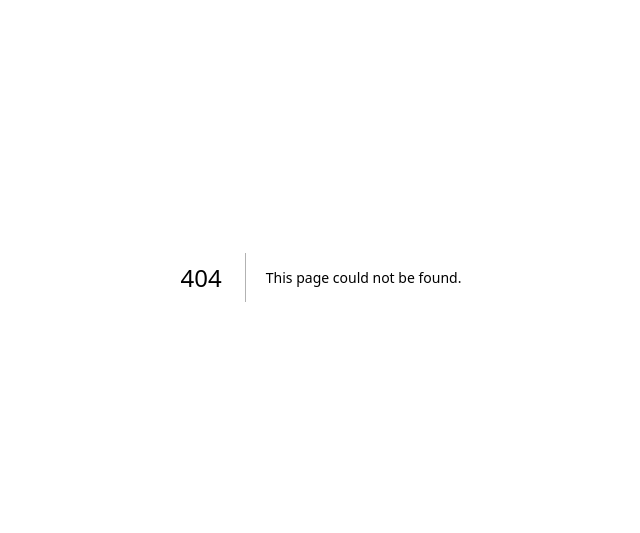
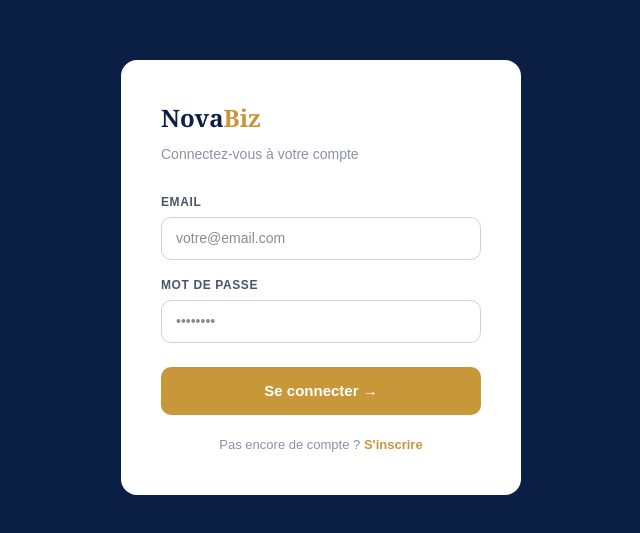
Before and after one commit to rabyantoine/Novabiz, a Next.js app: page /login in a window 1280 px wide. Before the commit this address had no page. Shown: the part 123-656 px from the top of the page, without its empty margins (319-959 px from the left). Built offline with nearby package versions, Linux system fonts and the light colour scheme; no server answers.

Commit message:
authentification Supabase - login signup dashboard

```diff
--- /dev/null
+++ b/app/dashboard/page.tsx
@@ -0,0 +1,62 @@
+'use client'
+import { useEffect, useState } from 'react'
+import { supabase } from '../../lib/supabase'
+
+export default function Dashboard() {
+  const [user, setUser] = useState<any>(null)
+
+  useEffect(() => {
+    const getUser = async () => {
+      const { data: { user } } = await supabase.auth.getUser()
+      if (!user) window.location.href = '/login'
+      else setUser(user)
+    }
+    getUser()
+  }, [])
+
+  const handleLogout = async () => {
+    await supabase.auth.signOut()
+    window.location.href = '/login'
+  }
+
+  if (!user) return <div style={{background:'#0B1F45',minHeight:'100vh'}}></div>
+
+  return (
+    <div style={{minHeight:'100vh',background:'#FAF8F4',fontFamily:'sans-serif'}}>
+      <nav style={{background:'#0B1F45',padding:'0 2rem',height:'64px',display:'flex',alignItems:'center',justifyContent:'space-between'}}>
+        <div style={{fontFamily:'Georgia,serif',fontSize:'20px',fontWeight:'700',color:'#fff'}}>Nova<span style={{color:'#C8973A'}}>Biz</span></div>
+        <div style={{display:'flex',alignItems:'center',gap:'16px'}}>
+          <span style={{fontSize:'14px',color:'rgba(255,255,255,0.6)'}}>{user.email}</span>
+          <button onClick={handleLogout} style={{background:'transparent',border:'1px solid rgba(255,255,255,0.3)',color:'#fff',padding:'7px 16px',borderRadius:'8px',fontSize:'13px',cursor:'pointer'}}>
+            Déconnexion
+          </button>
+        </div>
+      </nav>
+      <div style={{padding:'40px 2rem',maxWidth:'1100px',margin:'0 auto'}}>
+        <h1 style={{fontFamily:'Georgia,serif',fontSize:'28px',fontWeight:'800',color:'#0B1F45',marginBottom:'8px'}}>
+          Bonjour 👋
+        </h1>
+        <p style={{fontSize:'14px',color:'#8A92A3',marginBottom:'32px'}}>Bienvenue sur NovaBiz — votre espace de gestion</p>
+        <div style={{display:'grid',gridTemplateColumns:'repeat(auto-fit,minmax(200px,1fr))',gap:'16px'}}>
+          {[
+            {label:'Factures ce mois',val:'0',sub:'Créez votre première facture'},
+            {label:'Impayés',val:'0€',sub:'Aucun impayé'},
+            {label:'Projets actifs',val:'0',sub:'Aucun projet en cours'},
+            {label:'Notes de frais',val:'0€',sub:'Aucune dépense ce mois'},
+          ].map((k,i) => (
+            <div key={i} style={{background:'#fff',border:'1px solid rgba(11,31,69,0.1)',borderRadius:'16px',padding:'20px'}}>
+              <div style={{fontSize:'12px',color:'#8A92A3',marginBottom:'6px'}}>{k.label}</div>
+              <div style={{fontFamily:'Georgia,serif',fontSize:'28px',fontWeight:'800',color:'#0B1F45'}}>{k.val}</div>
+              <div style={{fontSize:'12px',color:'#8A92A3',marginTop:'4px'}}>{k.sub}</div>
+            </div>
+          ))}
+        </div>
+        <div style={{marginTop:'32px',background:'#fff',border:'1px solid rgba(11,31,69,0.1)',borderRadius:'16px',padding:'32px',textAlign:'center'}}>
+          <div style={{fontSize:'32px',marginBottom:'12px'}}>🚀</div>
+          <h2 style={{fontFamily:'Georgia,serif',fontSize:'20px',fontWeight:'700',color:'#0B1F45',marginBottom:'8px'}}>Votre compte est prêt !</h2>
+          <p style={{fontSize:'14px',color:'#8A92A3'}}>Les modules factures, relances et projets arrivent très bientôt.</p>
+        </div>
+      </div>
+    </div>
+  )
+}
--- /dev/null
+++ b/app/login/page.tsx
@@ -0,0 +1,44 @@
+'use client'
+import { useState } from 'react'
+import { supabase } from '../../lib/supabase'
+
+export default function Login() {
+  const [email, setEmail] = useState('')
+  const [password, setPassword] = useState('')
+  const [message, setMessage] = useState('')
+
+  const handleLogin = async () => {
+    const { error } = await supabase.auth.signInWithPassword({ email, password })
+    if (error) setMessage(error.message)
+    else window.location.href = '/dashboard'
+  }
+
+  return (
+    <div style={{minHeight:'100vh',background:'#0B1F45',display:'flex',alignItems:'center',justifyContent:'center'}}>
+      <div style={{background:'#fff',borderRadius:'16px',padding:'40px',width:'100%',maxWidth:'400px'}}>
+        <div style={{fontFamily:'Georgia,serif',fontSize:'24px',fontWeight:'800',color:'#0B1F45',marginBottom:'8px'}}>
+          Nova<span style={{color:'#C8973A'}}>Biz</span>
+        </div>
+        <p style={{fontSize:'14px',color:'#8A92A3',marginBottom:'28px'}}>Connectez-vous à votre compte</p>
+        <div style={{marginBottom:'16px'}}>
+          <label style={{fontSize:'12px',fontWeight:'600',color:'#4A5568',display:'block',marginBottom:'6px',textTransform:'uppercase',letterSpacing:'0.05em'}}>Email</label>
+          <input type="email" value={email} onChange={e => setEmail(e.target.value)} placeholder="votre@email.com"
+            style={{width:'100%',border:'1px solid rgba(11,31,69,0.2)',borderRadius:'10px',padding:'10px 14px',fontSize:'14px',outline:'none'}}/>
+        </div>
+        <div style={{marginBottom:'24px'}}>
+          <label style={{fontSize:'12px',fontWeight:'600',color:'#4A5568',display:'block',marginBottom:'6px',textTransform:'uppercase',letterSpacing:'0.05em'}}>Mot de passe</label>
+          <input type="password" value={password} onChange={e => setPassword(e.target.value)} placeholder="••••••••"
+            style={{width:'100%',border:'1px solid rgba(11,31,69,0.2)',borderRadius:'10px',padding:'10px 14px',fontSize:'14px',outline:'none'}}/>
+        </div>
+        {message && <p style={{color:'red',fontSize:'13px',marginBottom:'16px'}}>{message}</p>}
+        <button onClick={handleLogin}
+          style={{width:'100%',background:'#C8973A',border:'none',color:'#fff',padding:'13px',borderRadius:'10px',fontSize:'15px',fontWeight:'600',cursor:'pointer'}}>
+          Se connecter →
+        </button>
+        <p style={{textAlign:'center',fontSize:'13px',color:'#8A92A3',marginTop:'20px'}}>
+          Pas encore de compte ? <a href="/signup" style={{color:'#C8973A',fontWeight:'600'}}>S&apos;inscrire</a>
+        </p>
+      </div>
+    </div>
+  )
+}
--- /dev/null
+++ b/app/signup/page.tsx
@@ -0,0 +1,44 @@
+'use client'
+import { useState } from 'react'
+import { supabase } from '../../lib/supabase'
+
+export default function Signup() {
+  const [email, setEmail] = useState('')
+  const [password, setPassword] = useState('')
+  const [message, setMessage] = useState('')
+
+  const handleSignup = async () => {
+    const { error } = await supabase.auth.signUp({ email, password })
+    if (error) setMessage(error.message)
+    else setMessage('Vérifiez votre email pour confirmer votre compte !')
+  }
+
+  return (
+    <div style={{minHeight:'100vh',background:'#0B1F45',display:'flex',alignItems:'center',justifyContent:'center'}}>
+      <div style={{background:'#fff',borderRadius:'16px',padding:'40px',width:'100%',maxWidth:'400px'}}>
+        <div style={{fontFamily:'Georgia,serif',fontSize:'24px',fontWeight:'800',color:'#0B1F45',marginBottom:'8px'}}>
+          Nova<span style={{color:'#C8973A'}}>Biz</span>
+        </div>
+        <p style={{fontSize:'14px',color:'#8A92A3',marginBottom:'28px'}}>Créez votre compte gratuit</p>
+        <div style={{marginBottom:'16px'}}>
+          <label style={{fontSize:'12px',fontWeight:'600',color:'#4A5568',display:'block',marginBottom:'6px',textTransform:'uppercase',letterSpacing:'0.05em'}}>Email</label>
+          <input type="email" value={email} onChange={e => setEmail(e.target.value)} placeholder="votre@email.com"
+            style={{width:'100%',border:'1px solid rgba(11,31,69,0.2)',borderRadius:'10px',padding:'10px 14px',fontSize:'14px',outline:'none'}}/>
+        </div>
+        <div style={{marginBottom:'24px'}}>
+          <label style={{fontSize:'12px',fontWeight:'600',color:'#4A5568',display:'block',marginBottom:'6px',textTransform:'uppercase',letterSpacing:'0.05em'}}>Mot de passe</label>
+          <input type="password" value={password} onChange={e => setPassword(e.target.value)} placeholder="••••••••"
+            style={{width:'100%',border:'1px solid rgba(11,31,69,0.2)',borderRadius:'10px',padding:'10px 14px',fontSize:'14px',outline:'none'}}/>
+        </div>
+        {message && <p style={{color: message.includes('erreur') ? 'red' : '#0A6640', fontSize:'13px',marginBottom:'16px'}}>{message}</p>}
+        <button onClick={handleSignup}
+          style={{width:'100%',background:'#C8973A',border:'none',color:'#fff',padding:'13px',borderRadius:'10px',fontSize:'15px',fontWeight:'600',cursor:'pointer'}}>
+          Créer mon compte →
+        </button>
+        <p style={{textAlign:'center',fontSize:'13px',color:'#8A92A3',marginTop:'20px'}}>
+          Déjà un compte ? <a href="/login" style={{color:'#C8973A',fontWeight:'600'}}>Se connecter</a>
+        </p>
+      </div>
+    </div>
+  )
+}
--- /dev/null
+++ b/lib/supabase.js
@@ -0,0 +1,6 @@
+import { createClient } from '@supabase/supabase-js'
+
+const supabaseUrl = process.env.NEXT_PUBLIC_SUPABASE_URL
+const supabaseKey = process.env.NEXT_PUBLIC_SUPABASE_ANON_KEY
+
+export const supabase = createClient(supabaseUrl, supabaseKey)
--- a/package.json
+++ b/package.json
@@ -9,6 +9,7 @@
     "lint": "eslint"
   },
   "dependencies": {
+    "@supabase/supabase-js": "^2.99.3",
     "next": "16.2.1",
     "react": "19.2.4",
     "react-dom": "19.2.4"
```
Also changed, not shown: 1 other file (tests, documents, lock files or other folders).
